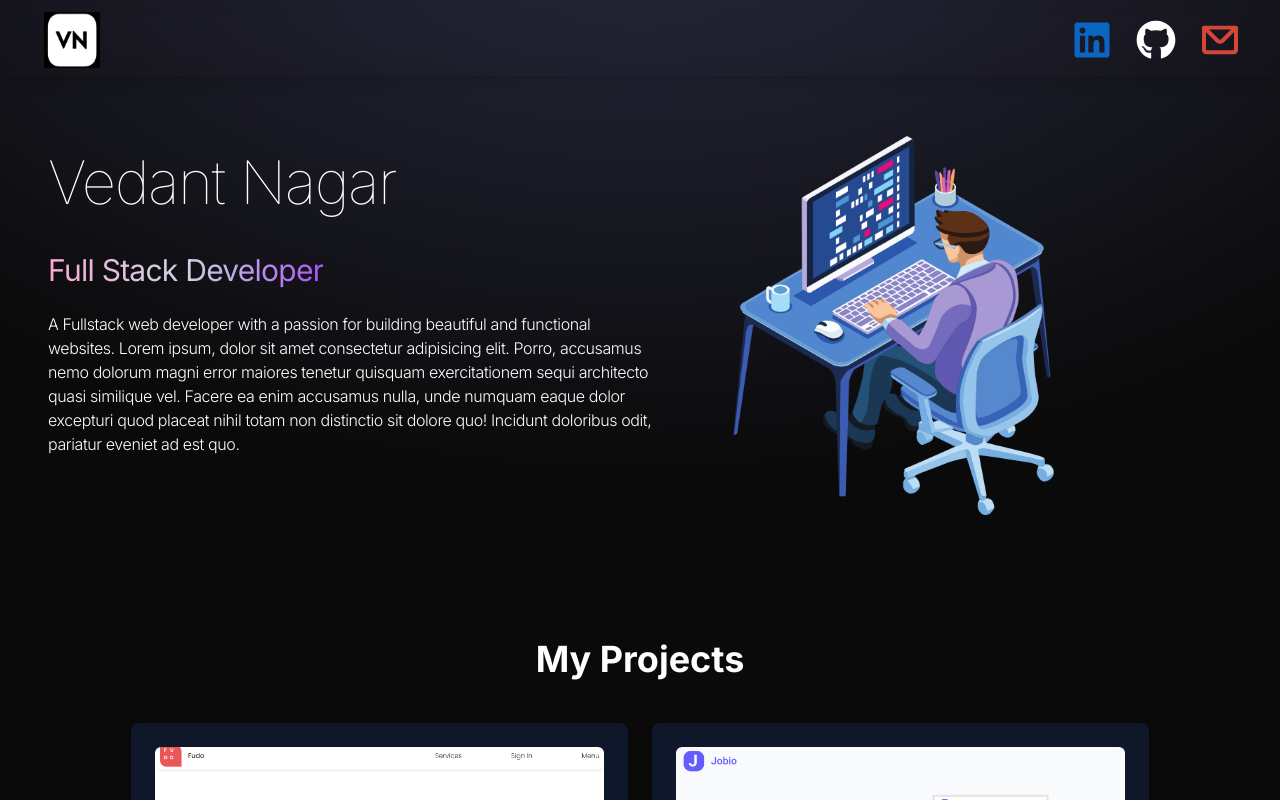
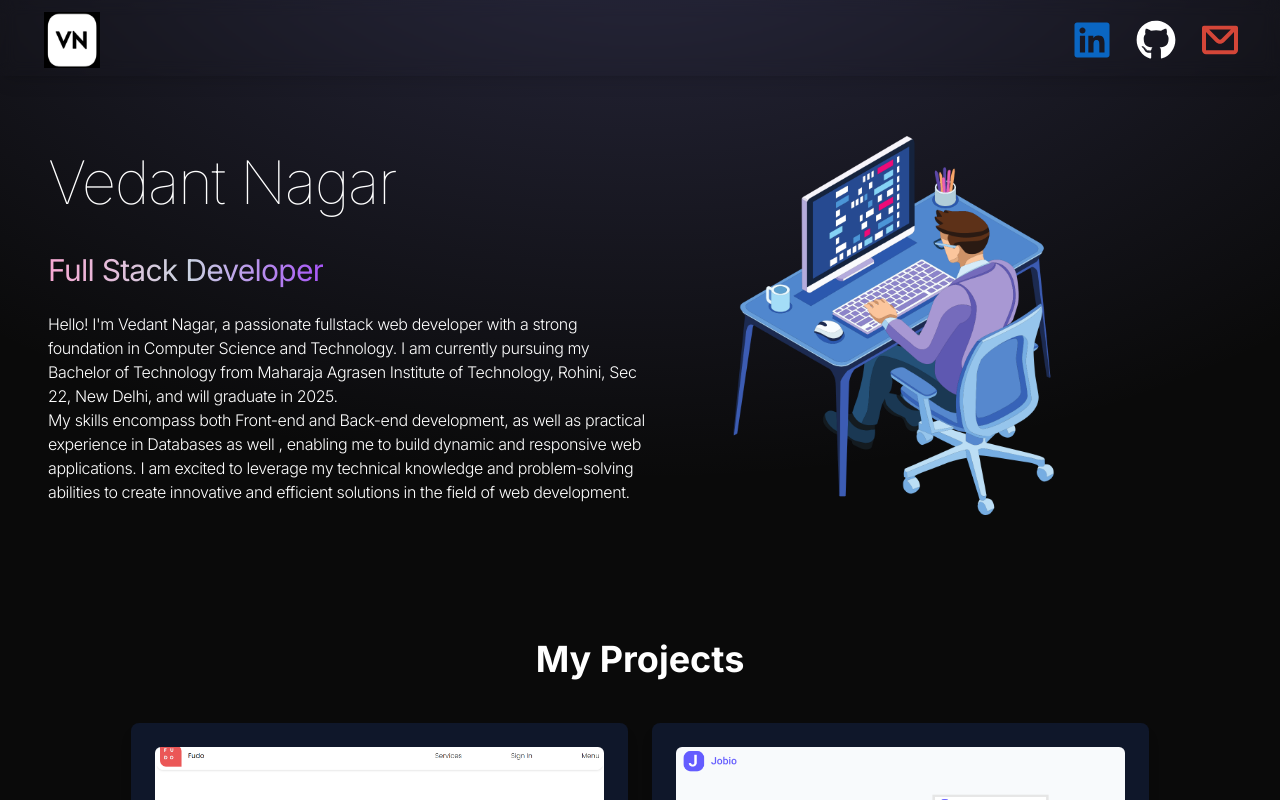
Before and after one commit to VedantNagar/Portfolio, a React (Vite) app in the folder Portfolio/: page / in a window 1280 px wide. Shown: the top 800 px of the page. Built offline with nearby package versions, Linux system fonts and the light colour scheme.

Commit message:
refactor: Update Hero component with personal information

```diff
--- a/Portfolio/src/components/Hero.jsx
+++ b/Portfolio/src/components/Hero.jsx
@@ -12,13 +12,18 @@ const Hero = () => {
             Full Stack Developer
           </span>
           <p className="my-2 py-4 font-light tracking-tight lg:pl-0 text-white">
-            A Fullstack web developer with a passion for building beautiful and
-            functional websites. Lorem ipsum, dolor sit amet consectetur
-            adipisicing elit. Porro, accusamus nemo dolorum magni error maiores
-            tenetur quisquam exercitationem sequi architecto quasi similique
-            vel. Facere ea enim accusamus nulla, unde numquam eaque dolor
-            excepturi quod placeat nihil totam non distinctio sit dolore quo!
-            Incidunt doloribus odit, pariatur eveniet ad est quo.
+            Hello! I'm Vedant Nagar, a passionate fullstack web developer with a
+            strong foundation in Computer Science and Technology. I am currently
+            pursuing my Bachelor of Technology from Maharaja Agrasen Institute
+            of Technology, Rohini, Sec 22, New Delhi, and will graduate in 2025.
+            <div>
+              My skills encompass both Front-end and Back-end development, as
+              well as practical experience in Databases as well , enabling me to
+              build dynamic and responsive web applications. I am excited to
+              leverage my technical knowledge and problem-solving abilities to
+              create innovative and efficient solutions in the field of web
+              development.
+            </div>
           </p>
         </div>
         <div className="flex justify-center w-full lg:w-2/5">
```
